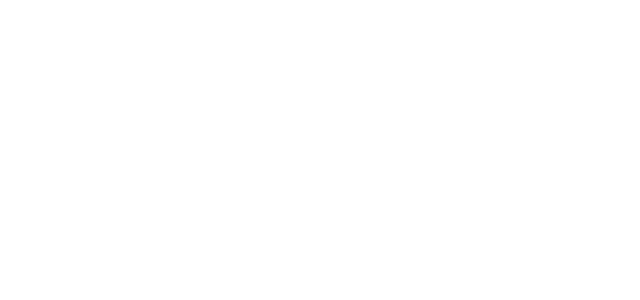
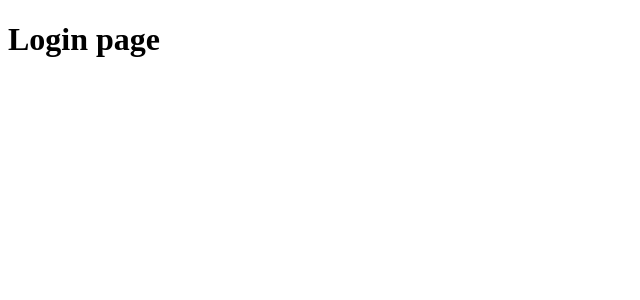
Before and after one commit to FelypeNasc/my-alpha-profiler, a React (Create React App) app in the folder frontend/: page / in a window 1280 px wide. Shown: the top 300 px of the page, without its empty margins (0-640 px from the left). Built offline with nearby package versions, Linux system fonts and the light colour scheme.

Commit message:
É "ELEMENT" CARAIO

```diff
--- a/frontend/src/App.js
+++ b/frontend/src/App.js
@@ -7,15 +7,15 @@ import {
 
 import Home from "./pages/Home";
 import Login from "./pages/Login";
-console.log(Home)
+
 function App() {
   return (
     <div>
       <Router>
         <Routes>
 
-          <Route path="/home" component={<Home />}/>
-          <Route path="/" component={<Login />} />
+          <Route path="/home" element={<Home />}/>
+          <Route path="/" element={<Login />} />
 
         </Routes>
           {/* <Route
```
